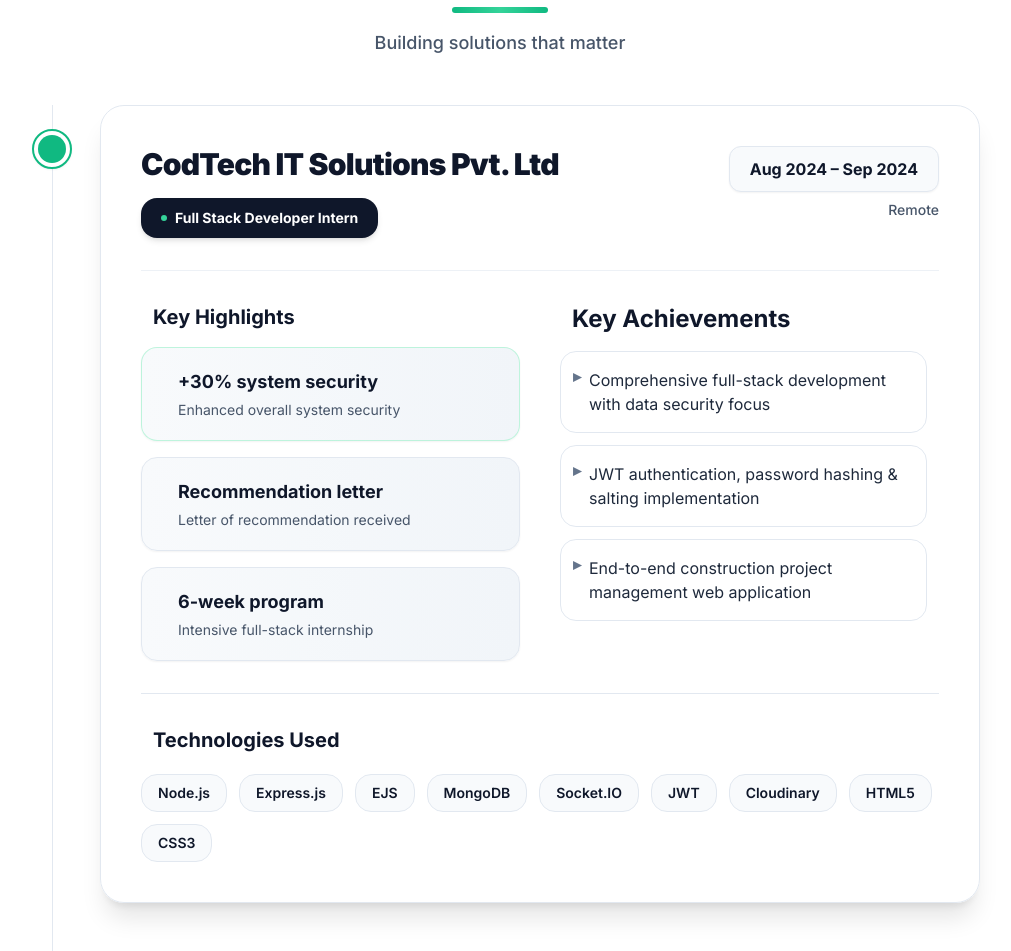
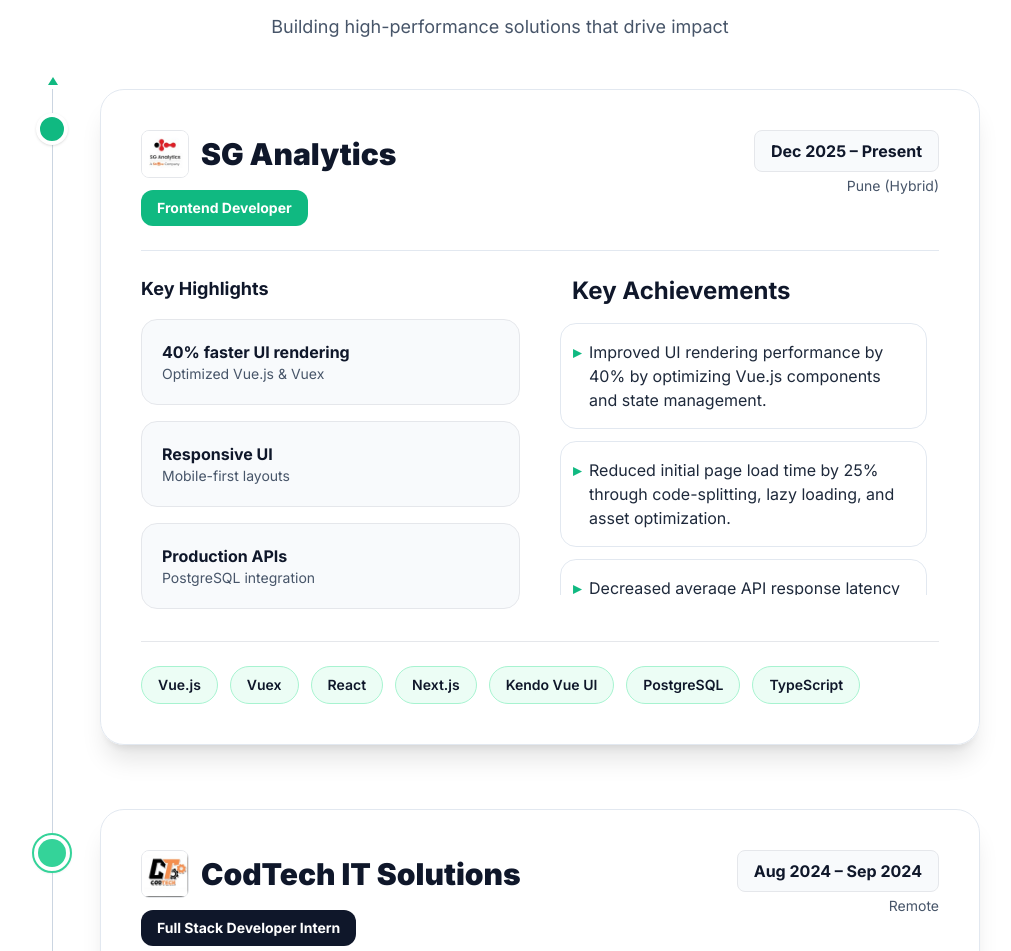
Before and after one commit to sohelkureshi/Next.js_portfolio, a Next.js app: page /experience in a window 1280 px wide. Shown: the part 181-1132 px from the top of the page, without its empty margins (140-1151 px from the left). Built offline with nearby package versions, Linux system fonts and the light colour scheme.

Commit message:
added SG Analytics in experience Section

```diff
--- a/src/components/sections/ExperienceContent.tsx
+++ b/src/components/sections/ExperienceContent.tsx
@@ -1,5 +1,7 @@
-// src/components/sections/ExperienceContent.tsx
 'use client'
+
+import Image from 'next/image'
+import Link from 'next/link'
 
 export default function ExperienceContent() {
   return (
@@ -8,66 +10,249 @@
       aria-labelledby="experience-heading"
       className="py-16 lg:py-8 max-w-5xl mx-auto px-4 lg:px-8 bg-white"
     >
-      {/* Section Header */}
-      <div className="relative text-center mb-10 lg:mb-12 z-10">
+      {/* ================= HEADER ================= */}
+      <div className="relative text-center mb-12 z-10">
         <h1
           id="experience-heading"
-          className="text-4xl md:text-5xl font-bold text-slate-900 mt-4 mb-2 tracking-tight select-none"
+          className="text-4xl md:text-5xl font-bold text-slate-900 tracking-tight"
         >
           Professional Experience
         </h1>
 
         <div className="mt-3 w-24 h-1.5 mx-auto rounded-full bg-gradient-to-r from-emerald-500 via-emerald-400 to-emerald-500" />
 
-        <p className="mt-4 text-base md:text-lg text-slate-600 max-w-2xl mx-auto leading-relaxed font-medium">
-          Building solutions that matter
+        <p className="mt-4 text-base md:text-lg text-slate-600 max-w-2xl mx-auto">
+          Building high-performance solutions that drive impact
         </p>
       </div>
 
+      {/* ================= TIMELINE ================= */}
+      <div className="relative">
+        {/* Timeline line */}
+        <div className="absolute left-3 md:left-8 top-0 bottom-0 pointer-events-none">
+          <div className="relative h-full w-[2px] md:w-px bg-slate-300">
+            <div className="absolute -top-3 left-1/2 -translate-x-1/2">
+              <div
+                className="
+                  w-0 h-0
+                  border-l-[5px] border-r-[5px]
+                  border-b-[8px]
+                  border-l-transparent border-r-transparent
+                  border-b-emerald-500
+                "
+              />
+            </div>
+          </div>
+        </div>
+
+        <div className="space-y-16">
+
+          {/* ================= SG ANALYTICS ================= */}
+          <div className="relative pl-10 md:pl-20">
+            {/* Timeline dot */}
+            <div className="absolute left-3 md:left-8 top-6 -translate-x-1/2 pointer-events-none">
+              <div className="w-8 h-8 rounded-full bg-emerald-500 border-4 border-white shadow" />
+            </div>
+
+            {/* CARD */}
+            <div
+              className="
+                relative z-10 group
+                bg-white/95 backdrop-blur-xl
+                rounded-3xl p-8 lg:p-10
+                shadow-xl border border-slate-200
+                transition-all duration-300 transform-gpu
+                group-hover:-translate-y-2
+                group-hover:shadow-2xl
+              "
+            >
+              {/* Header */}
+<div className="flex flex-col lg:flex-row lg:items-start lg:justify-between gap-6 border-b border-slate-200 pb-6 mb-6 min-h-[96px]">
+  {/* Left */}
+  <div>
+    <Link
+      href="https://www.linkedin.com/company/sg-analytics/"
+      target="_blank"
+      className="flex items-center gap-3 mb-3"
+    >
+<Image
+  src="/images/sg_analytics_logo.jpg"
+  alt="SG Analytics"
+  width={48}
+  height={48}
+  priority
+  loading="eager"
+  className="rounded-lg border bg-white"
+/>
+
+      <h3 className="text-2xl lg:text-3xl font-black text-slate-900">
+        SG Analytics
+      </h3>
+    </Link>
+
+    <span className="inline-flex items-center gap-2 bg-emerald-500 text-white px-4 py-2 rounded-xl text-sm font-bold">
+      Frontend Developer
+    </span>
+  </div>
+
+ {/* Right */}
+<div className="flex flex-col gap-1 items-center lg:items-end text-center lg:text-right">
+  <div className="font-bold bg-slate-50 px-4 py-2 rounded-lg border inline-block">
+    Dec 2025 – Present
+  </div>
+  <div className="text-sm text-slate-600">
+    Pune (Hybrid)
+  </div>
+</div>
+</div>
 
 
-      {/* Timeline container */}
-      <div className="relative">
-        {/* Vertical timeline line (desktop) */}
-        <div className="hidden md:block absolute left-8 top-0 bottom-0">
-          <div className="w-px h-full bg-slate-200" />
-        </div>
+              {/* CONTENT */}
+              <div className="grid lg:grid-cols-2 gap-10">
+                {/* Highlights */}
+                <div>
+                  <h4 className="font-bold mb-4 text-lg">Key Highlights</h4>
 
-        <div className="space-y-12 lg:space-y-16">
-          {/* Codetech Experience Item */}
-          <div className="relative pl-4 md:pl-20">
-            {/* Timeline marker */}
-            <div className="absolute left-0 md:left-8 top-6 -translate-x-1/2 md:-translate-x-1/2">
-              <div className="relative flex items-center justify-center w-10 h-10 rounded-full border-2 border-emerald-500 bg-white shadow-sm">
-                <div className="flex items-center justify-center w-7 h-7 rounded-full bg-emerald-500">
-                  <i className="bi bi-briefcase-fill text-white text-sm" />
+                  <div className="space-y-4">
+                    {[
+                      ['40% faster UI rendering', 'Optimized Vue.js & Vuex'],
+                      ['Responsive UI', 'Mobile-first layouts'],
+                      ['Production APIs', 'PostgreSQL integration'],
+                    ].map(([title, desc], i) => (
+                      <div
+                        key={i}
+                        className="
+                          p-5 rounded-2xl border bg-slate-50
+                          transition-all
+                          hover:bg-emerald-50
+                          hover:scale-[1.02]
+                          hover:shadow-md
+                        "
+                      >
+                        <div className="font-bold">{title}</div>
+                        <div className="text-sm text-slate-600">{desc}</div>
+                      </div>
+                    ))}
+                  </div>
+                </div>
+
+{/* Achievements */}
+<div className="space-y-4 lg:pr-3 max-h-80 overflow-y-auto pr-2 scrollbar-thin scrollbar-thumb-slate-300/60 scrollbar-track-transparent">
+  <h4 className="text-2xl font-bold text-slate-900 mb-4 flex items-center gap-3">
+    <i className="bi bi-trophy text-emerald-500" />
+    Key Achievements
+  </h4>
+
+  <div className="space-y-3">
+    {[
+      'Improved UI rendering performance by 40% by optimizing Vue.js components and state management.',
+      'Reduced initial page load time by 25% through code-splitting, lazy loading, and asset optimization.',
+      'Decreased average API response latency by nearly 30% via PostgreSQL query optimization and caching strategies.',
+      'Increased user engagement by 18% after redesigning core user flows and improving responsiveness.',
+      'Maintained 99.9% production uptime by stabilizing deployments and improving error monitoring.',
+      'Delivered 12+ production-ready APIs supporting authentication, reporting, and real-time data sync.',
+      'Enhanced cross-browser compatibility, reducing UI-related bugs by over 20% in production.',
+    ].map((achievement, idx) => (
+      <div
+        key={idx}
+        className="relative p-4 pl-7 rounded-2xl bg-white/80 border border-slate-200
+                   hover:bg-slate-50 hover:border-slate-400 hover:shadow-md hover:-translate-y-0.5
+                   transition-all text-sm lg:text-base text-slate-800 leading-relaxed"
+      >
+        <span className="absolute left-3 top-4 text-emerald-500 font-bold">
+          ▸
+        </span>
+        {achievement}
+      </div>
+    ))}
+  </div>
+</div>
+
+              </div>
+
+              {/* Tech */}
+              <div className="mt-8 pt-6 border-t">
+                <div className="flex flex-wrap gap-3">
+                  {[
+                    'Vue.js',
+                    'Vuex',
+                    'React',
+                    'Next.js',
+                    'Kendo Vue UI',
+                    'PostgreSQL',
+                    'TypeScript',
+                  ].map((tech) => (
+                    <span
+                      key={tech}
+                      className="
+                        px-4 py-2 rounded-full text-sm font-semibold
+                        bg-emerald-50 border border-emerald-200
+                        transition
+                        hover:bg-emerald-500 hover:text-white
+                      "
+                    >
+                      {tech}
+                    </span>
+                  ))}
+                </div>
+              </div>
+            </div>
+          </div>
+
+{/* ================= CODETECH ================= */}
+          <div className="relative pl-10 md:pl-20">
+            {/* Timeline dot (decorative) */}
+            <div className="absolute left-3 md:left-8 top-6 -translate-x-1/2 pointer-events-none">
+              <div className="flex items-center justify-center w-6 h-6 md:w-10 md:h-10 rounded-full border-2 border-emerald-400 bg-white shadow-sm">
+                <div className="flex items-center justify-center w-4 h-4 md:w-7 md:h-7 rounded-full bg-emerald-400">
+                  <i className="bi bi-briefcase-fill text-white text-[10px] md:text-sm" />
                 </div>
               </div>
             </div>
 
-            {/* Experience Card */}
-            <div className="relative bg-white/95 backdrop-blur-xl rounded-3xl p-8 lg:p-10 shadow-xl hover:shadow-2xl hover:-translate-y-1.5 border border-slate-200 transition-all duration-300 group">
-              {/* Experience Header */}
-              <div className="flex flex-col lg:flex-row lg:items-start lg:justify-between mb-8 pb-8 border-b border-slate-200/60 gap-6 lg:gap-8">
-                <div className="lg:flex-1">
-                  <h3 className="text-2xl lg:text-3xl font-black text-slate-900 mb-4 tracking-tight">
-                    CodTech IT Solutions Pvt. Ltd
-                  </h3>
-                  <span className="inline-flex items-center gap-2 bg-slate-900 text-white px-5 py-2.5 rounded-2xl font-bold text-sm shadow-md">
-                    <span className="w-1.5 h-1.5 rounded-full bg-emerald-400" />
-                    Full Stack Developer Intern
-                  </span>
-                </div>
-                <div className="flex flex-col lg:items-end gap-2 text-right">
-                  <div className="text-sm md:text-base font-bold text-slate-900 bg-slate-50 px-5 py-2.5 rounded-xl shadow-sm border border-slate-200">
-                    Aug 2024 – Sep 2024
-                  </div>
-                  <div className="text-sm text-slate-600 font-medium flex items-center justify-end gap-2">
-                    <i className="bi bi-globe" />
-                    <span>Remote</span>
-                  </div>
-                </div>
-              </div>
+            {/* Card (interactive) */}
+            <div className="relative z-10 bg-white/95 backdrop-blur-xl rounded-3xl p-8 lg:p-10 shadow-xl hover:shadow-2xl hover:-translate-y-1.5 border border-slate-200 transition-all duration-300 group transform-gpu">
+              {/* Header */}
+<div className="flex flex-col lg:flex-row lg:items-start lg:justify-between gap-6 border-b border-slate-200 pb-6 mb-6 min-h-[96px]">
+  {/* Left */}
+<div className="min-w-[240px]">
+  <Link
+    href="https://www.linkedin.com/company/codtech-it-solutions/"
+    target="_blank"
+    className="flex items-center gap-3 mb-3"
+  >
+    <Image
+      src="/images/codetech_logo.jpg"
+      alt="CodTech IT Solutions"
+      width={48}
+      height={48}
+      priority
+      loading="eager"
+      className="rounded-lg border bg-white"
+    />
+    <h3 className="text-2xl lg:text-3xl font-black text-slate-900">
+      CodTech IT Solutions
+    </h3>
+  </Link>
+
+  <span className="inline-flex items-center gap-2 bg-slate-900 text-white px-4 py-2 rounded-xl text-sm font-bold">
+    Full Stack Developer Intern
+  </span>
+</div>
+
+
+
+  {/* Right */}
+  <div className="flex flex-col gap-1 items-center lg:items-end text-center lg:text-right">
+    <div className="font-bold bg-slate-50 px-4 py-2 rounded-lg border inline-block">
+      Aug 2024 – Sep 2024
+    </div>
+    <div className="text-sm text-slate-600">
+      Remote
+    </div>
+  </div>
+</div>
+
 
               {/* Content Grid */}
               <div className="grid lg:grid-cols-2 gap-8 lg:gap-10">
@@ -174,29 +359,33 @@
             </div>
           </div>
 
-          {/* Future Experience Item */}
-          <div className="relative pl-4 md:pl-20">
-            {/* Timeline marker */}
-            <div className="absolute left-0 md:left-8 top-6 -translate-x-1/2 md:-translate-x-1/2">
-              <div className="relative flex items-center justify-center w-10 h-10 rounded-full border-2 border-slate-500 bg-slate-900 shadow-sm">
-                <div className="flex items-center justify-center w-7 h-7 rounded-full bg-slate-800 animate-pulse">
-                  <i className="bi bi-arrow-right-circle text-white text-sm" />
-                </div>
-              </div>
-            </div>
-
-            {/* Future Card */}
-            <div className="relative bg-gradient-to-br from-slate-50/95 to-white/90 backdrop-blur-xl rounded-3xl p-10 lg:p-12 border-2 border-dashed border-slate-400/70 shadow-xl hover:shadow-2xl hover:-translate-y-1.5 transition-all duration-300 text-center">
-              <h3 className="text-2xl lg:text-3xl font-black text-slate-700 mb-4 tracking-tight">
-                Next Opportunity
-              </h3>
-              <p className="text-base md:text-lg text-slate-600 leading-relaxed font-medium max-w-2xl mx-auto">
-                Ready to contribute to innovative projects and grow with forward-thinking teams
-              </p>
-            </div>
-          </div>
         </div>
       </div>
     </section>
   )
 }
+
+
+
+
+          // {/* Future Experience Item */}
+          // <div className="relative pl-4 md:pl-20">
+          //   {/* Timeline marker */}
+          //   <div className="absolute left-0 md:left-8 top-6 -translate-x-1/2 md:-translate-x-1/2">
+          //     <div className="relative flex items-center justify-center w-10 h-10 rounded-full border-2 border-slate-500 bg-slate-900 shadow-sm">
+          //       <div className="flex items-center justify-center w-7 h-7 rounded-full bg-slate-800 animate-pulse">
+          //         <i className="bi bi-arrow-right-circle text-white text-sm" />
+          //       </div>
+          //     </div>
+          //   </div>
+
+          //   {/* Future Card */}
+          //   <div className="relative bg-gradient-to-br from-slate-50/95 to-white/90 backdrop-blur-xl rounded-3xl p-10 lg:p-12 border-2 border-dashed border-slate-400/70 shadow-xl hover:shadow-2xl hover:-translate-y-1.5 transition-all duration-300 text-center">
+          //     <h3 className="text-2xl lg:text-3xl font-black text-slate-700 mb-4 tracking-tight">
+          //       Next Opportunity
+          //     </h3>
+          //     <p className="text-base md:text-lg text-slate-600 leading-relaxed font-medium max-w-2xl mx-auto">
+          //       Ready to contribute to innovative projects and grow with forward-thinking teams
+          //     </p>
+          //   </div>
+          // </div>
```
Also changed, not shown: public/images/codetech_logo.jpg (added), public/images/sg_analytics_logo.jpg (added).
